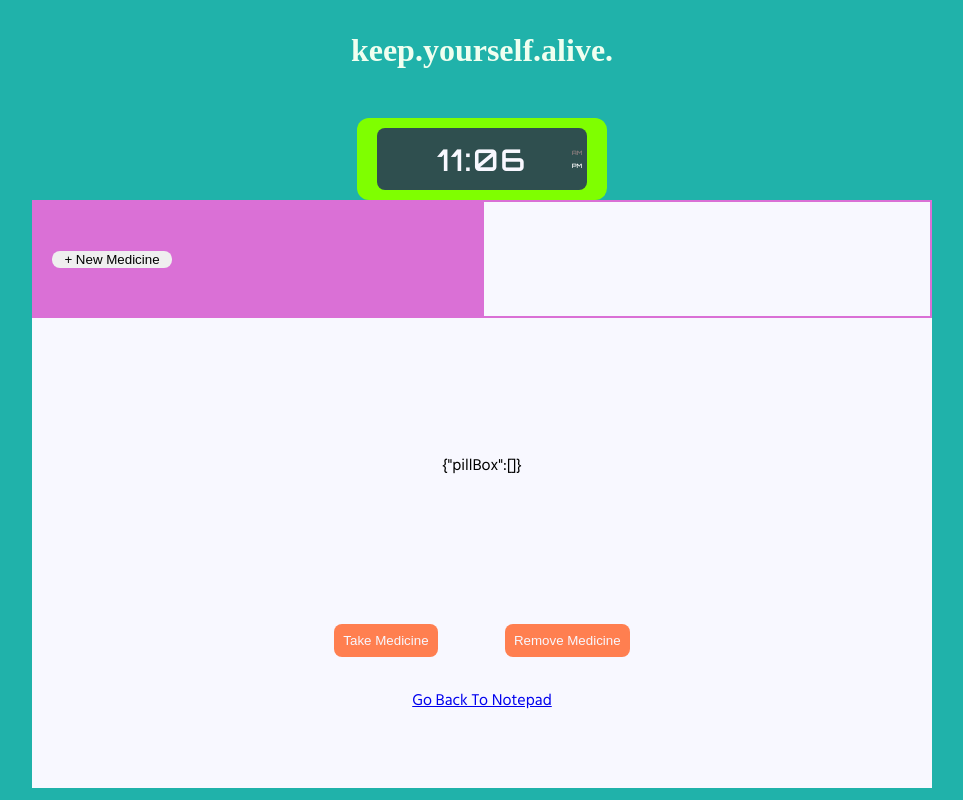
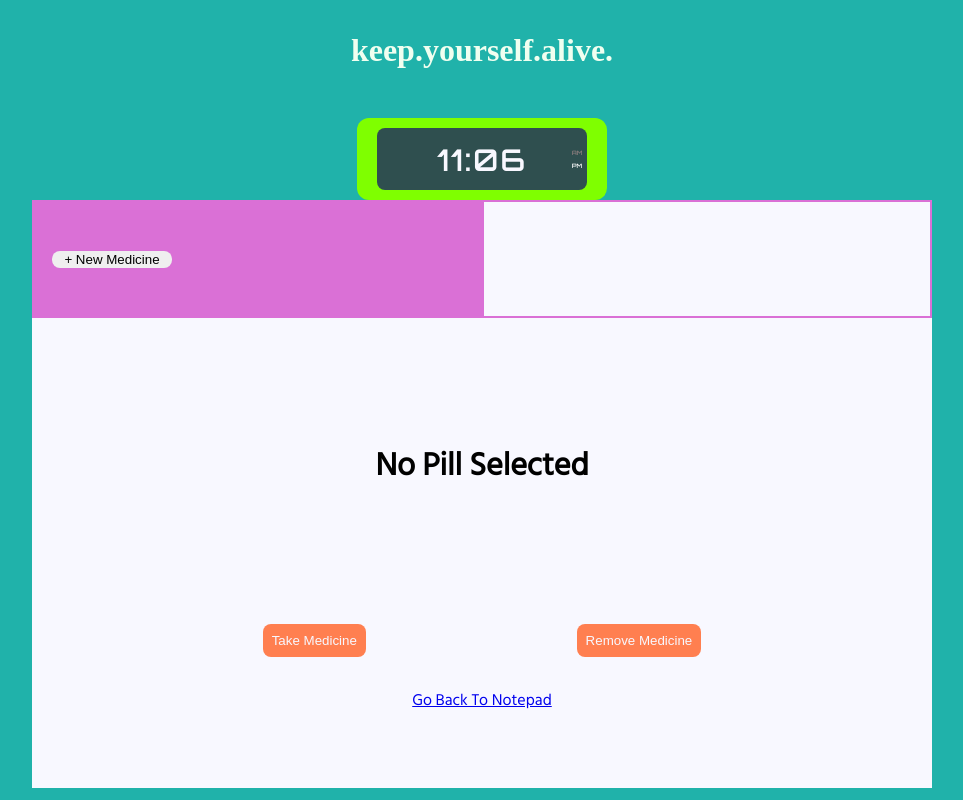
Before and after one commit to PierreLampre/medicine-tracker, a React (Create React App) app: page /edit-medicine in a window 1280 px wide. Shown: the whole page, without its empty margins (158-1121 px from the left). Built offline with nearby package versions, Linux system fonts and the light colour scheme; a web font is replaced by a local one.

Commit message:
when a pill in pillBox is clicked, the data is passed to EditMedicine view

```diff
--- a/src/components/Pill/Pill.js
+++ b/src/components/Pill/Pill.js
@@ -4,7 +4,11 @@ import "./pill.css"
 
 const Pill = (props) => {
     return (
-        <Link className="link" to="/edit-medicine">
+        <Link
+            className="link"
+            to="/edit-medicine"
+            onClick={() => props.handlePillIndexSetter(props.showkey)}
+        >
             <div
                 className="pill"
                 name={props.name}
--- a/src/components/Setter/Setter.js
+++ b/src/components/Setter/Setter.js
@@ -1,9 +1,20 @@
-import React from 'react';
+import React, { useState, useEffect } from 'react';
 import { Link } from "react-router-dom";
 import "./setter.css";
 import Pill from "../Pill/Pill"
 
 const Setter = (props) => {
+
+    const [pillIndex, setPillIndex] = useState(null);
+
+    function handlePillIndexSetter(index) {
+        setPillIndex(index)
+    }
+
+    useEffect(() => {
+        props.handlePillIndexViews(pillIndex);
+    }, [props, pillIndex]);
+
     return (
 
             <div className="setter">
@@ -20,6 +31,7 @@ const Setter = (props) => {
                             int={pill.interval}
                             key={props.pillBox.indexOf(pill)}
                             showkey={props.pillBox.indexOf(pill)}
+                            handlePillIndexSetter={handlePillIndexSetter}
                         />
                     )) : null}
                 </div>
--- a/src/components/Views/EditMedicine/EditMedicine.js
+++ b/src/components/Views/EditMedicine/EditMedicine.js
@@ -1,4 +1,4 @@
-import React, { useState } from 'react'
+import React from 'react'
 import { Link } from "react-router-dom"
 import "./edit-medicine.css"
 
@@ -7,7 +7,14 @@ const EditMedicine = (props) => {
     return (
         <div className="edit-medicine-container">
            <div className="center">
-                {JSON.stringify(props)}
+            {props.pillIndex !== null
+            ?
+            <>
+            <h1>{props.pillBox[props.pillIndex].name}</h1>
+            <p>You take {props.pillBox[props.pillIndex].name} every {props.pillBox[props.pillIndex].interval} hours</p>
+            </>
+            :
+            <h1>No Pill Selected</h1> }
            </div>
            <div className="edit-button-box">
                <button className="edit-button">Take Medicine</button>
--- a/src/components/Views/EditMedicine/edit-medicine.css
+++ b/src/components/Views/EditMedicine/edit-medicine.css
@@ -13,12 +13,14 @@
 }
 
 .center {
-    grid-column: 4 / 8;
+    grid-column: 2 / 10;
     grid-row: 2 / 5;
+    display: grid;
+    justify-items: center;
 }
 
 .edit-button-box {
-    grid-column: 4 / 8;
+    grid-column: 2 / 10;
     grid-row: 6 / 7;
     width: 100%;
     display: flex;
--- a/src/components/Views/Views.js
+++ b/src/components/Views/Views.js
@@ -1,4 +1,4 @@
-import React, { useState, useEffect } from 'react'
+import React, { useState } from 'react'
 import { BrowserRouter, Switch, Route } from "react-router-dom"
 import Setter from "../Setter/Setter"
 import Notepad from "./Notepad/Notepad"
@@ -14,7 +14,7 @@ const Views = () => {
     });
 
     const [pillBox, setPillBox] = useState([]);
-    const [pillToEdit, setPillToEdit] = useState(null);
+    const [pillIndex, setPillIndex] = useState(null);
 
     //sets pill to be loaded into pillBox
     function handleSetPill(name, interval) {
@@ -31,12 +31,17 @@ const Views = () => {
         setPill({name: "", interval: 0})
     }
 
-    useEffect(() => console.log(pillBox), [pillBox]);
+    function handlePillIndexViews(index) {
+        setPillIndex(index)
+    }
 
     return (
         <div className="views">
             <BrowserRouter>
-                <Setter pillBox={pillBox}/>
+                <Setter
+                    pillBox={pillBox}
+                    handlePillIndexViews={handlePillIndexViews}
+                />
                 <Switch>
                     <Route exact path="/">
                         <Notepad />
@@ -49,7 +54,7 @@ const Views = () => {
                 </Switch>
                 <Switch>
                     <Route path="/edit-medicine">
-                        <EditMedicine pillBox={pillBox}/>
+                        <EditMedicine pillBox={pillBox} pillIndex={pillIndex}/>
                     </Route>
                 </Switch>
             </BrowserRouter>
```
Also changed, not shown: 2 other files (tests, documents, lock files or other folders).
